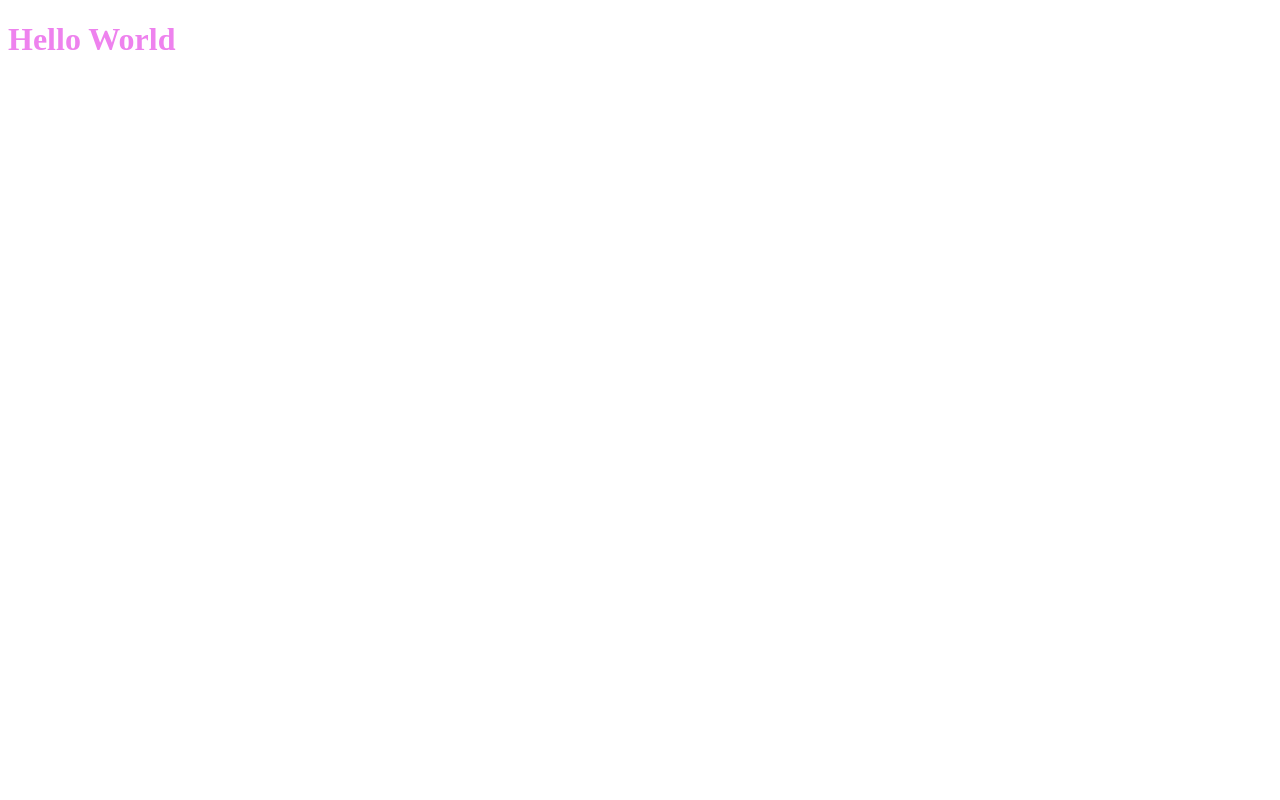
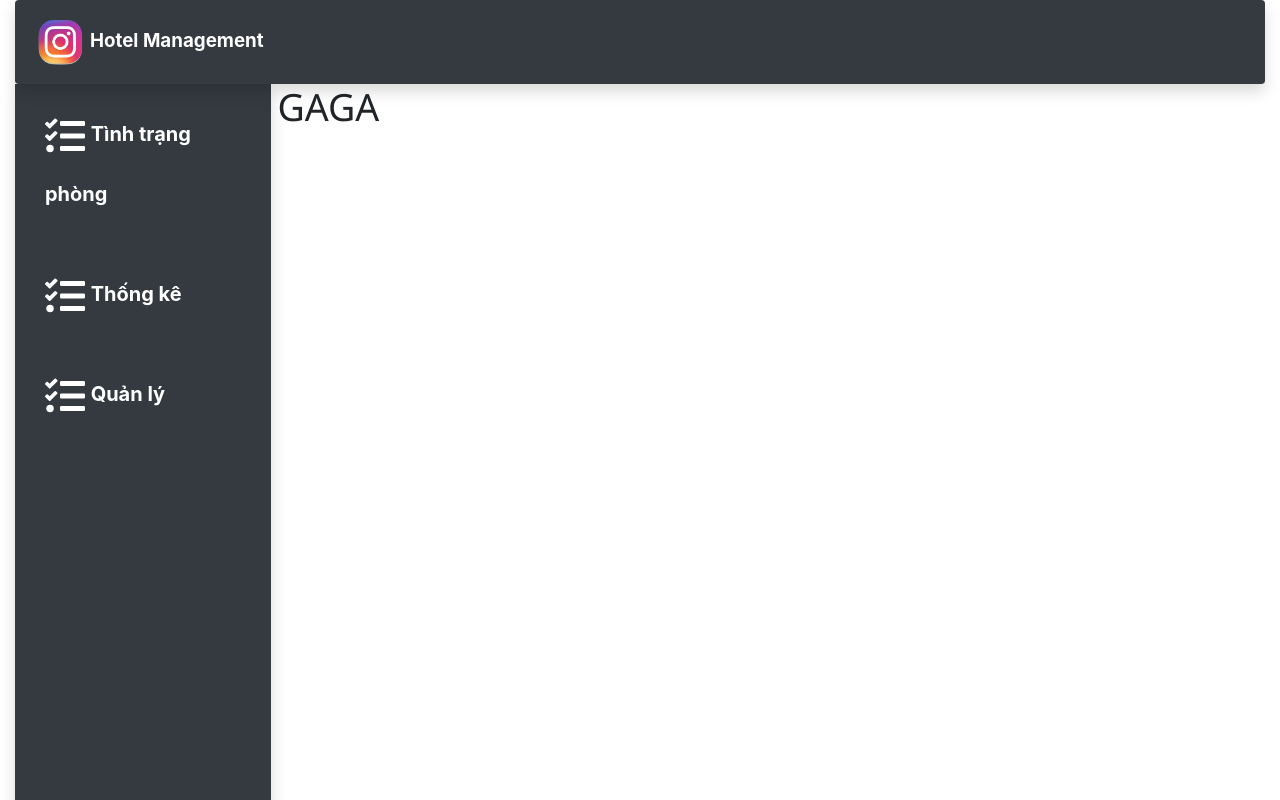
Before and after one commit to k18-hcmus-brothers/NMCNPM_Project, a React (Create React App) app in the folder client/: page / in a window 1280 px wide. Built offline with nearby package versions, Linux system fonts and the light colour scheme.

Commit message:
create basic layout for web

```diff
--- a/client/package.json
+++ b/client/package.json
@@ -3,16 +3,22 @@
   "version": "0.1.0",
   "private": true,
   "dependencies": {
+    "@fortawesome/fontawesome-svg-core": "^1.2.32",
+    "@fortawesome/free-solid-svg-icons": "^5.15.1",
+    "@fortawesome/react-fontawesome": "^0.1.12",
     "@testing-library/jest-dom": "^5.11.5",
     "@testing-library/react": "^11.1.0",
     "@testing-library/user-event": "^12.1.10",
     "axios": "^0.21.0",
     "bootstrap": "^4.5.3",
     "node-sass": "^4.14.1",
+    "prop-types": "^15.7.2",
     "react": "^17.0.1",
     "react-bootstrap": "^1.4.0",
     "react-dom": "^17.0.1",
+    "react-router-dom": "^5.2.0",
     "react-scripts": "4.0.0",
+    "w3-css": "^4.1.0",
     "web-vitals": "^0.2.4"
   },
   "scripts": {
--- a/client/src/App.js
+++ b/client/src/App.js
@@ -1,10 +1,20 @@
-import './App.scss';
+import { BrowserRouter as Router, Route } from 'react-router-dom';
+import NavBar from './containers/NavBar';
+import SideBar from './containers/SideBar';
+import React from 'react';
+import About from './containers/About'
+import RoomBooking from './containers/RoomBooking'
 
 function App() {
   return (
-    <div className="App">
-      <h1>Hello World</h1>
-    </div>
+    <Router>
+      <div className="container-fluid">
+      <NavBar/>
+      <SideBar/>
+      <Route exact path="/" component={RoomBooking}/>
+      <Route path="/about" component={About}/>
+      </div>
+    </Router>
   );
 }
 
--- a/client/src/App.scss
+++ /dev/null
@@ -1,3 +0,0 @@
-.App {
-    color: violet;
-}
--- /dev/null
+++ b/client/src/assets/style/style.scss
@@ -0,0 +1,38 @@
+$sidebar-width: 20%;
+
+.container-fluid {
+    #content-page {
+        margin-left: $sidebar-width + 1;
+    }
+
+    .SideBar {
+        width: $sidebar-width;
+    }
+
+    :link {
+        text-decoration: none;
+        pointer-events: none;
+    }
+
+    .SideBarItem {
+        line-height: 60px;
+        padding: 20px;
+        padding-left: 30px;
+        font-size: 20px;
+        cursor: pointer;
+
+        &:hover {
+            background-color: gray;
+        }
+
+        .font-icon {
+            font-size: 40px;
+            vertical-align: middle;
+            color: white;
+        }
+
+        b {
+            color: white;
+        }
+    }
+}
--- /dev/null
+++ b/client/src/components/SideBarItem.jsx
@@ -0,0 +1,25 @@
+import PropTypes from "prop-types";
+import { Link } from "react-router-dom";
+import { FontAwesomeIcon } from "@fortawesome/react-fontawesome";
+import { faTasks } from "@fortawesome/free-solid-svg-icons";
+
+const SideBarItem = ({ item }) => {
+  return (
+    <Link to={item.link}>
+      <div className="SideBarItem">
+        <FontAwesomeIcon icon={faTasks} className="font-icon" />{" "}
+        <b>{item.name}</b>
+      </div>
+    </Link>
+  );
+};
+
+SideBarItem.propTypes = {
+  item: PropTypes.shape({
+    name: PropTypes.string.isRequired,
+    link: PropTypes.string.isRequired,
+    isActive: PropTypes.bool.isRequired,
+  }).isRequired,
+};
+
+export default SideBarItem;
--- /dev/null
+++ b/client/src/containers/About.jsx
@@ -0,0 +1,9 @@
+const About = () => {
+  return (
+    <div id="content-page">
+      <h1>about</h1>
+    </div>
+  );
+};
+
+export default About;
--- /dev/null
+++ b/client/src/containers/NavBar.jsx
@@ -0,0 +1,15 @@
+// @flow
+import Logo from "../assets/brand/logo.png";
+
+const NavBar = () => {
+  return (
+    <div className="navbar navbar-dark bg-dark sticky-top shadow rounded">
+      <div className="navbar-brand">
+        <img src={Logo} alt="" width="60" height="60" />
+        <strong>Hotel Management</strong>
+      </div>
+    </div>
+  );
+};
+
+export default NavBar;
--- /dev/null
+++ b/client/src/containers/RoomBooking.jsx
@@ -0,0 +1,9 @@
+const RoomBooking = () => {
+  return (
+    <div id="content-page">
+      <h1>GAGA</h1>
+    </div>
+  );
+};
+
+export default RoomBooking;
--- /dev/null
+++ b/client/src/containers/SideBar.jsx
@@ -0,0 +1,33 @@
+import SideBarItem from "../components/SideBarItem";
+import "w3-css/w3.css";
+import React, { useState } from "react";
+
+const SideBar = () => {
+  const [items, setItem] = useState([
+    {
+      name: "Tình trạng phòng",
+      link: "/",
+      isActive: true,
+    },
+    {
+      name: "Thống kê",
+      link: "/about",
+      isActive: false,
+    },
+    {
+      name: "Quản lý",
+      link: "/about",
+      isActive: false,
+    },
+  ]);
+
+  return (
+    <div className="w3-sidebar w3-bar-block bg-dark shadow SideBar">
+      {items.map((item, i) => (
+        <SideBarItem key={i} item={item} />
+      ))}
+    </div>
+  );
+};
+
+export default SideBar;
--- a/client/src/index.js
+++ b/client/src/index.js
@@ -1,7 +1,8 @@
 import React from 'react';
 import ReactDOM from 'react-dom';
 import App from './App';
-import axios from 'axios';
+import 'bootstrap/dist/css/bootstrap.css';
+import './assets/style/style.scss';
 
 ReactDOM.render(
   <React.StrictMode>
```
Also changed, not shown: client/src/assets/brand/logo.png (added), 1 other file (tests, documents, lock files or other folders).
